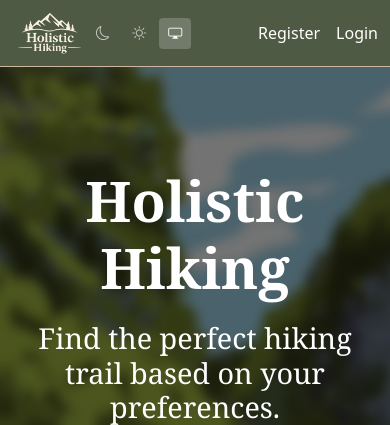
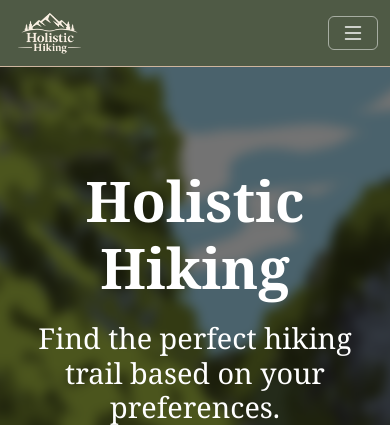
Before and after one commit to Clayton-Brandt/Holistic-Hiking, an ASP.NET Core app: page / in a window 390 px wide. Shown: the top 425 px of the page. Run offline with ASP.NET Core 8, Linux system fonts and the light colour scheme; style sheets or scripts are compiled from the project's sources; some libraries are stand-ins or nearby versions.

Commit message:
Navbar changes to work on mobile.

```diff
--- a/Views/Shared/_Layout.cshtml
+++ b/Views/Shared/_Layout.cshtml
@@ -25,13 +25,28 @@
 
 <body class="d-flex flex-column min-vh-100">
     <header>
-        <nav class="navbar site-navbar">
-            <div class="container-fluid nav-container">
+        <nav class="navbar navbar-expand-lg site-navbar">
+            <div class="container-fluid">
                 <a class="navbar-brand" asp-area="" asp-controller="Home" asp-action="Index">
-                    <img src="~/images/logo.png" alt="Holistic Hiking Home" class="navbar-logo" />
+                    <img src="~/images/logo.png" alt="Holistic Hiking Home" class="navbar-logo">
                 </a>
+                <button class="navbar-toggler" type="button" data-bs-toggle="collapse" data-bs-target="#main-nav"
+                        aria-controls="main-nav" aria-expanded="false" aria-label="Toggle navigation">
+                    <i class="bi bi-list" aria-hidden="true"></i>
+                </button>
+
+                <div class="collapse navbar-collapse" id="main-nav">
+                    <ul class="navbar-nav me-auto">
+                        <li class="nav-item">
+                            <a class="nav-link" asp-area="" asp-controller="Trails" asp-action="Index">Browse Trails</a>
+                        </li>
+                        <li class="nav-item">
+                            <a class="nav-link" asp-area="" asp-controller="Home" asp-action="About">About</a>
+                        </li>
+                    </ul>
+                    <partial name="_LoginPartial" />
                      @* Theme switcher taken from the tutorial: https://albertoroura.com/building-a-theme-switcher-for-bootstrap/ *@
-                <div class="mode-switch">
+                    <div class="mode-switch my-2 my-lg-0 me-lg-3 order-lg-1">
                         <button title="Use dark mode" id="dark" class="btn btn-sm">
                             <i class="bi bi-moon"></i>
                         </button>
@@ -42,10 +57,6 @@
                             <i class="bi bi-display"></i>
                         </button>
                     </div>
-
-
-                <div class="ms-auto">
-                    <partial name="_LoginPartial" />
                 </div>
             </div>
         </nav>
--- a/Views/Shared/_LoginPartial.cshtml
+++ b/Views/Shared/_LoginPartial.cshtml
@@ -2,7 +2,7 @@
 @inject SignInManager<User> SignInManager
 @inject UserManager<User> UserManager
 
-<ul class="navbar-nav flex-row gap-3">
+<ul class="navbar-nav gap-lg-3 order-lg-2">
     @if (SignInManager.IsSignedIn(User))
     {
         var currentUser = await UserManager.GetUserAsync(User);
--- a/wwwroot/css/site.css
+++ b/wwwroot/css/site.css
@@ -230,11 +230,6 @@ hr {
     width: auto;
 }
 
-.site-navbar .navbar-nav {
-    flex-wrap: wrap;
-    justify-content: flex-end;
-}
-
 .site-navbar .btn-link {
     --bs-btn-color: #FFFFFF;
     --bs-btn-hover-color: #FFFFFF;
@@ -259,6 +254,25 @@ hr {
     --bs-btn-active-color: #FFFFFF;
     --bs-btn-active-bg: rgba(255, 255, 255, 0.2);
     --bs-btn-active-border-color: transparent;
+}
+
+.site-navbar .navbar-toggler {
+    color: #FFFFFF;
+    border-color: rgba(255, 255, 255, 0.5);
+    font-size: 1.5rem;
+}
+
+.site-navbar .navbar-toggler:focus-visible {
+    box-shadow: 0 0 0 0.2rem #FFFFFF;
+}
+
+/* Space out the stacked links in the mobile menu */
+@media (max-width: 991.98px) {
+    .site-navbar .navbar-collapse {
+        padding-block: 0.5rem;
+        border-top: 1px solid rgba(255, 255, 255, 0.2);
+        margin-top: 0.5rem;
+    }
 }
 
 /* Blurred hiking photo behind the homepage, auth pages and About banner */
```
Lines whose indentation alone changed are shown as unchanged.
